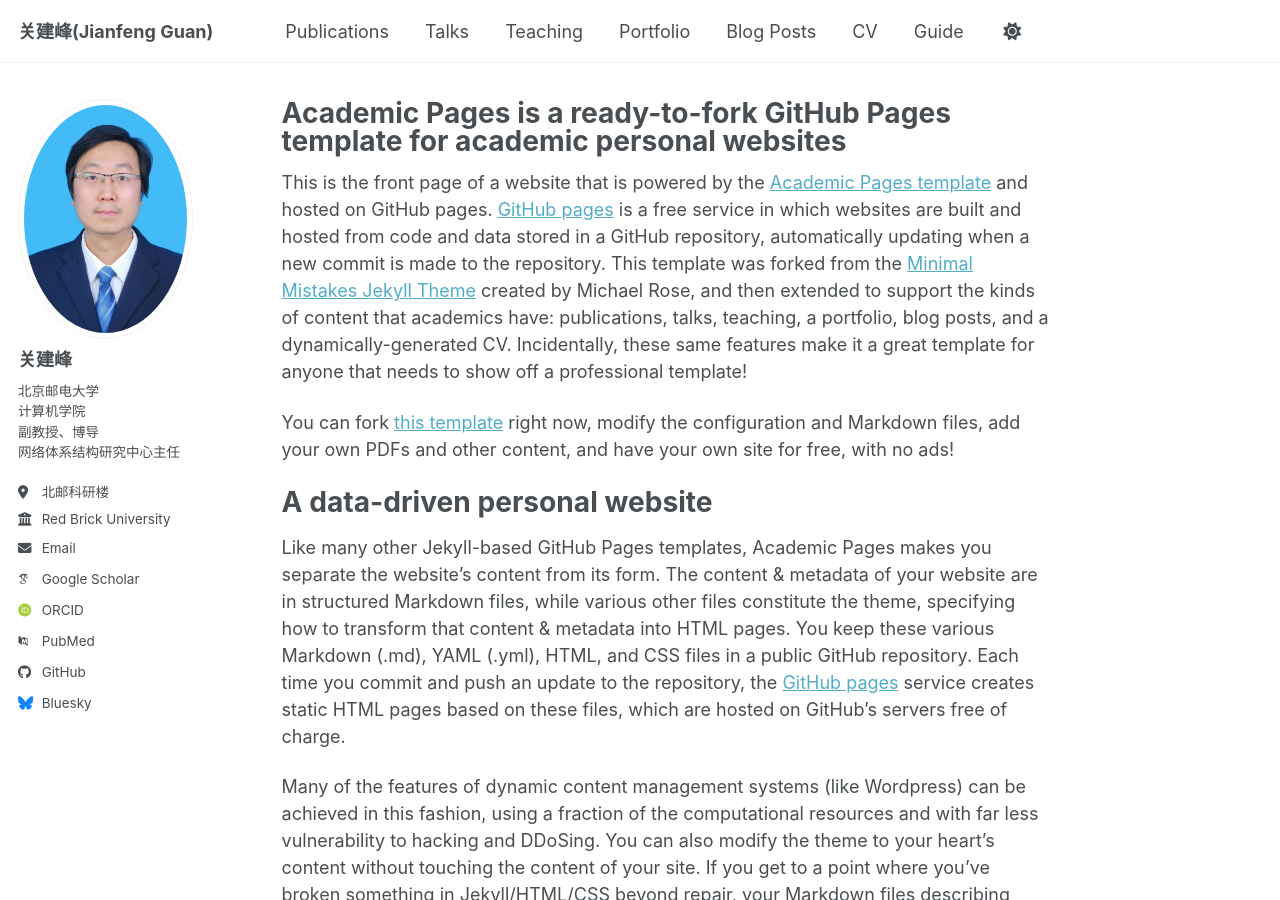
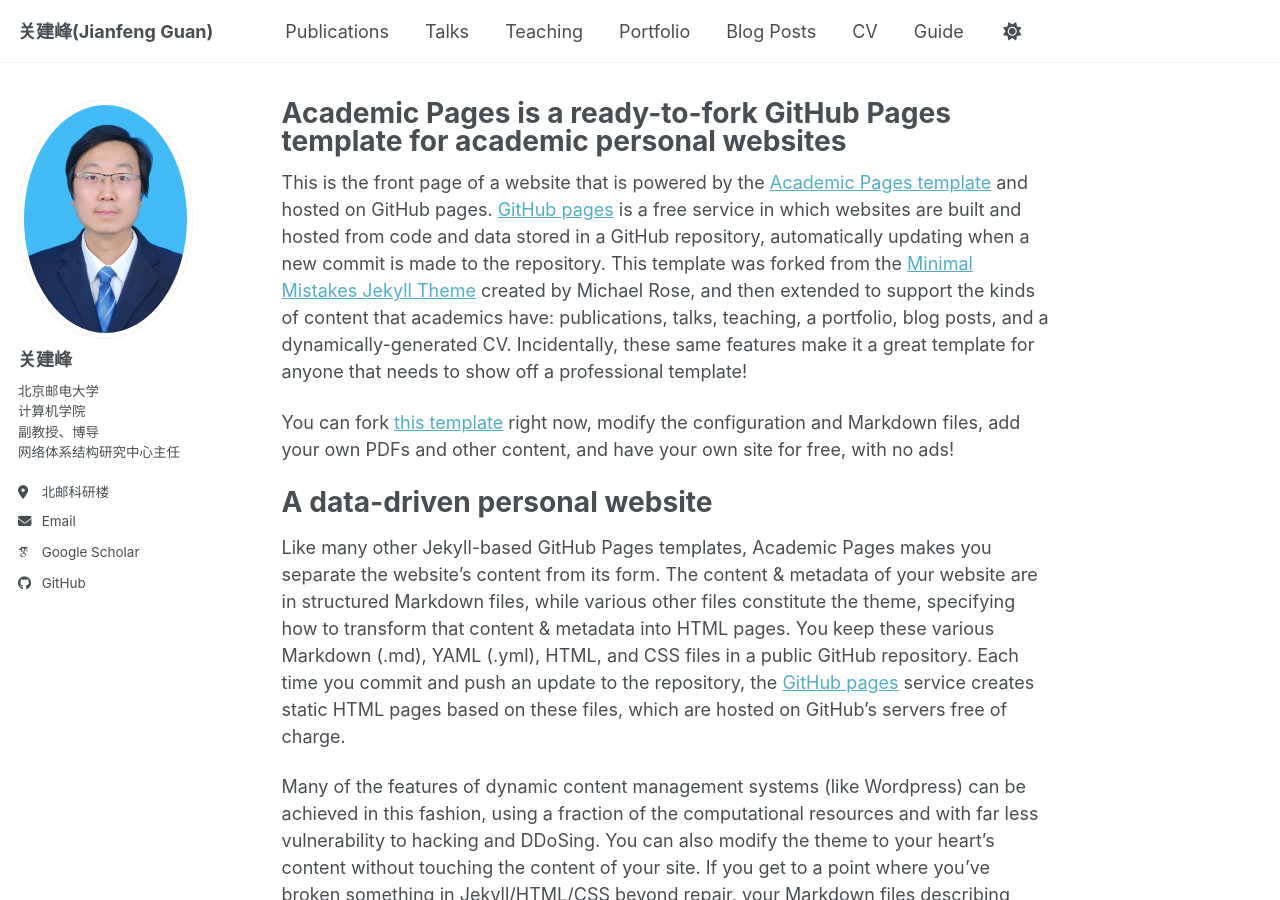
Before and after one commit to BUPT-GJF/BUPT-GJF.github.io, a Jekyll site: the page built from _pages/about.md, in a window 1280 px wide and 900 px high. Built offline with Jekyll 4.4.1, drawn with Linux system fonts in a browser that asks for light colours; some web fonts are replaced; a script bundle is joined from its source files by our own code; library files that are not in the unit come from our copies.

Commit message:
Update _config.yml

```diff
--- a/_config.yml
+++ b/_config.yml
@@ -28,7 +28,7 @@
   pronouns         : # example: "she/her"
   bio              : "北京邮电大学<br>计算机学院<br>副教授、博导<br>网络体系结构研究中心主任"
   location         : "北邮科研楼"
-  employer         : "Red Brick University"
+  # employer         : "Red Brick University"
   uri              : # URL
   email            : "jfguan@bupt.edu.cn"
 
@@ -38,10 +38,10 @@
   googlescholar    : "https://scholar.google.com/citations?user=CQ1cqKkAAAAJ&hl=en"
   inspire-hep      : # URL
   impactstory      : # URL
-  orcid            : "https://orcid.org/yourorcidurl"
+  # orcid            : "https://orcid.org/yourorcidurl"
   semantic         : # URL
   ssrn             : # URL
-  pubmed           : "https://www.ncbi.nlm.nih.gov/pubmed/?term=john+snow"
+  # pubmed           : "https://www.ncbi.nlm.nih.gov/pubmed/?term=john+snow"
   researchgate     : # URL
   scopus           : # URL
   zotero           : # URL
@@ -57,7 +57,7 @@
 
   # Social media
   artstation       : # Username
-  bluesky          : "bsky.app" # Replace this with you Bluesky username
+  # bluesky          : "bsky.app" # Replace this with you Bluesky username
   facebook         : # Username
   flickr           : # Username
   foursquare       : # Username
```
